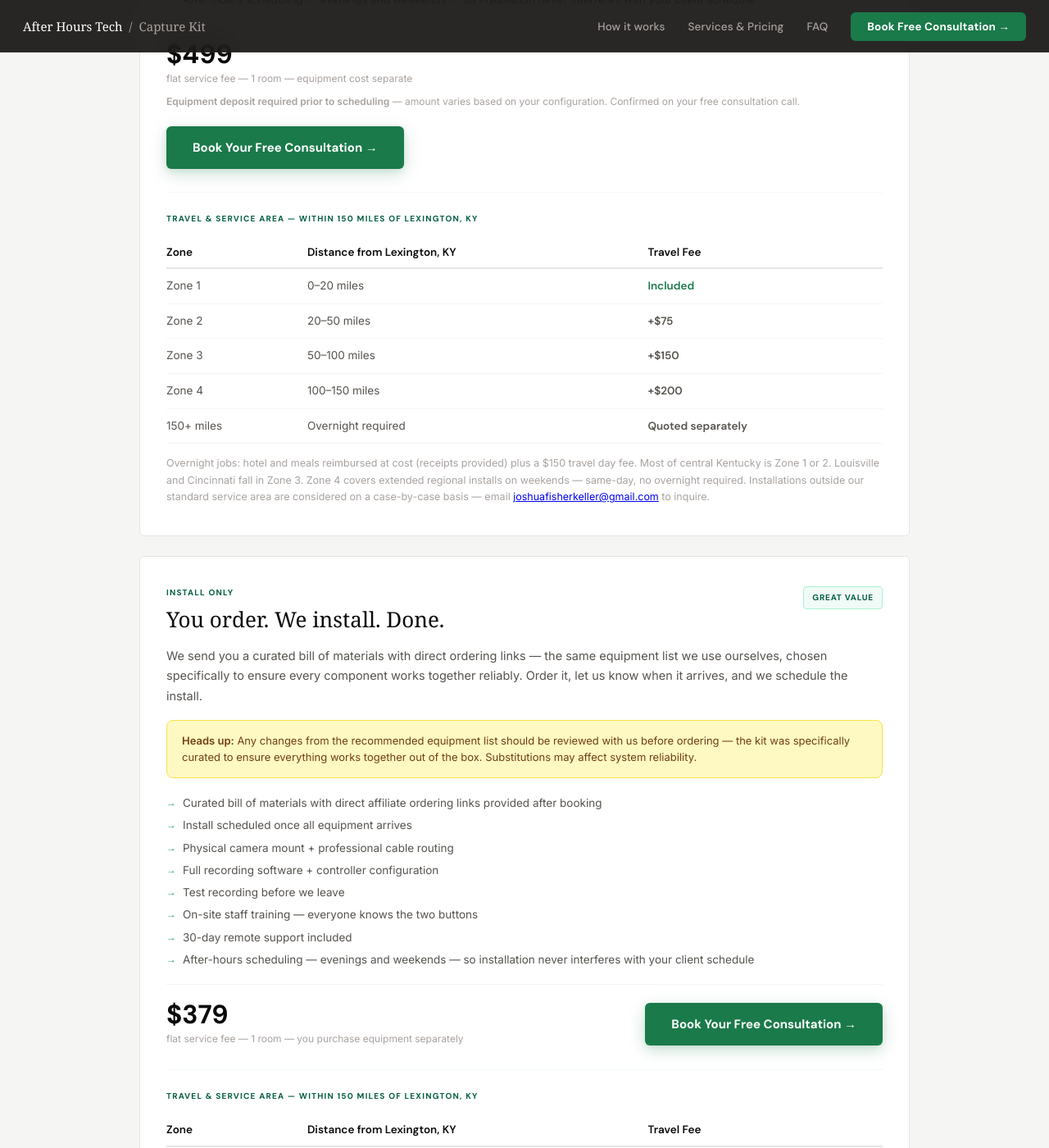
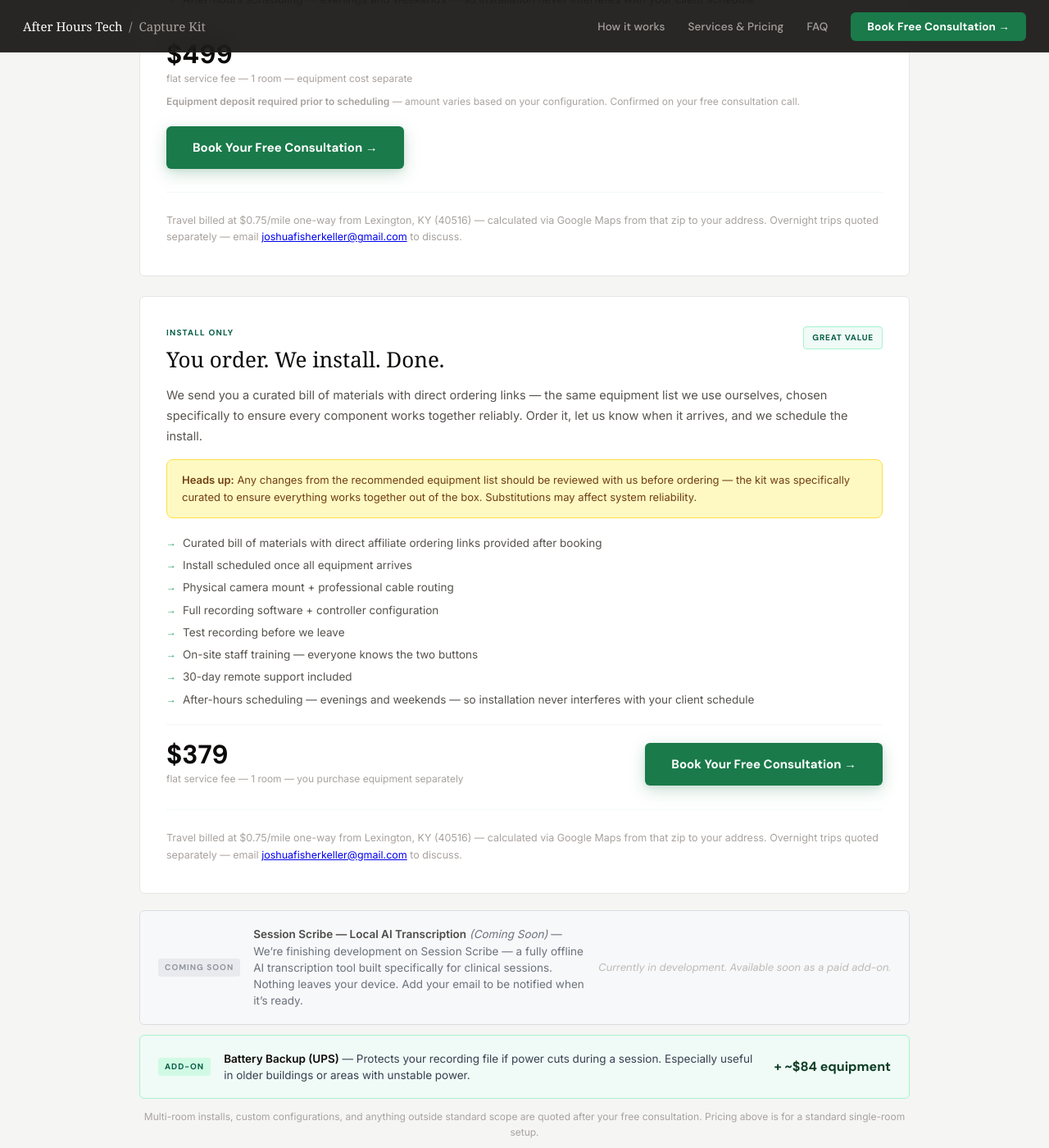
Before and after one commit to joshuafisherkeller/skillsforchildren, a Jekyll site: the page built from tech/capture-kit.html, in a window 1280 px wide and 1400 px high, scrolled down 4641 px. Shown: the whole window at 82% size. Built offline with Jekyll 4.4.1, drawn with Linux system fonts in a browser that asks for light colours; some of the changed text lies outside the part shown.

Commit message:
feat(aht): replace zone tables with flat mileage rate on capture kit page

```diff
--- a/_layouts/capture-kit.html
+++ b/_layouts/capture-kit.html
@@ -380,7 +380,7 @@ layout: null
 <!-- ── AVAILABILITY STRIP ── -->
 <div class="aht-avail">
   <div class="aht-avail-inner">
-    <span><strong>On-Site Install:</strong> Within 150 Miles of Lexington, KY</span>
+    <span><strong>On-Site Install:</strong> Based in Lexington, KY &middot; $0.75/mile travel</span>
     <span class="aht-avail-sep">|</span>
     <span><strong>Evenings &amp; Weekends</strong> &mdash; never disrupts your client schedule</span>
     <span class="aht-avail-sep">|</span>
@@ -576,46 +576,8 @@ layout: null
         <a href="https://cal.com/Fisherkeller" target="_blank" rel="noopener" class="btn-green">Book Your Free Consultation &rarr;</a>
       </div>
 
-      <!-- Travel zone table -->
       <div class="cors-travel-block">
-        <div class="cors-travel-label">Travel &amp; Service Area &mdash; Within 150 Miles of Lexington, KY</div>
-        <table class="cors-travel-table">
-          <thead>
-            <tr>
-              <th>Zone</th>
-              <th>Distance from Lexington, KY</th>
-              <th>Travel Fee</th>
-            </tr>
-          </thead>
-          <tbody>
-            <tr>
-              <td>Zone 1</td>
-              <td>0&ndash;20 miles</td>
-              <td class="cors-travel-fee included">Included</td>
-            </tr>
-            <tr>
-              <td>Zone 2</td>
-              <td>20&ndash;50 miles</td>
-              <td class="cors-travel-fee">+$75</td>
-            </tr>
-            <tr>
-              <td>Zone 3</td>
-              <td>50&ndash;100 miles</td>
-              <td class="cors-travel-fee">+$150</td>
-            </tr>
-            <tr>
-              <td>Zone 4</td>
-              <td>100&ndash;150 miles</td>
-              <td class="cors-travel-fee">+$200</td>
-            </tr>
-            <tr>
-              <td>150+ miles</td>
-              <td>Overnight required</td>
-              <td class="cors-travel-fee">Quoted separately</td>
-            </tr>
-          </tbody>
-        </table>
-        <p class="cors-travel-note">Overnight jobs: hotel and meals reimbursed at cost (receipts provided) plus a $150 travel day fee. Most of central Kentucky is Zone 1 or 2. Louisville and Cincinnati fall in Zone 3. Zone 4 covers extended regional installs on weekends &mdash; same-day, no overnight required. Installations outside our standard service area are considered on a case-by-case basis &mdash; email <a href="mailto:joshuafisherkeller@gmail.com">joshuafisherkeller@gmail.com</a> to inquire.</p>
+        <p class="cors-travel-note">Travel billed at $0.75/mile one-way from Lexington, KY (40516) &mdash; calculated via Google Maps from that zip to your address. Overnight trips quoted separately &mdash; email <a href="mailto:joshuafisherkeller@gmail.com">joshuafisherkeller@gmail.com</a> to discuss.</p>
       </div>
     </div>
 
@@ -650,46 +612,8 @@ layout: null
         <a href="https://cal.com/Fisherkeller" target="_blank" rel="noopener" class="btn-green">Book Your Free Consultation &rarr;</a>
       </div>
 
-      <!-- Travel zone table (same zones apply) -->
       <div class="cors-travel-block">
-        <div class="cors-travel-label">Travel &amp; Service Area &mdash; Within 150 Miles of Lexington, KY</div>
-        <table class="cors-travel-table">
-          <thead>
-            <tr>
-              <th>Zone</th>
-              <th>Distance from Lexington, KY</th>
-              <th>Travel Fee</th>
-            </tr>
-          </thead>
-          <tbody>
-            <tr>
-              <td>Zone 1</td>
-              <td>0&ndash;20 miles</td>
-              <td class="cors-travel-fee included">Included</td>
-            </tr>
-            <tr>
-              <td>Zone 2</td>
-              <td>20&ndash;50 miles</td>
-              <td class="cors-travel-fee">+$75</td>
-            </tr>
-            <tr>
-              <td>Zone 3</td>
-              <td>50&ndash;100 miles</td>
-              <td class="cors-travel-fee">+$150</td>
-            </tr>
-            <tr>
-              <td>Zone 4</td>
-              <td>100&ndash;150 miles</td>
-              <td class="cors-travel-fee">+$200</td>
-            </tr>
-            <tr>
-              <td>150+ miles</td>
-              <td>Overnight required</td>
-              <td class="cors-travel-fee">Quoted separately</td>
-            </tr>
-          </tbody>
-        </table>
-        <p class="cors-travel-note">Overnight jobs: hotel and meals reimbursed at cost (receipts provided) plus a $150 travel day fee. Most of central Kentucky is Zone 1 or 2. Louisville and Cincinnati fall in Zone 3. Zone 4 covers extended regional installs on weekends &mdash; same-day, no overnight required. Installations outside our standard service area are considered on a case-by-case basis &mdash; email <a href="mailto:joshuafisherkeller@gmail.com">joshuafisherkeller@gmail.com</a> to inquire.</p>
+        <p class="cors-travel-note">Travel billed at $0.75/mile one-way from Lexington, KY (40516) &mdash; calculated via Google Maps from that zip to your address. Overnight trips quoted separately &mdash; email <a href="mailto:joshuafisherkeller@gmail.com">joshuafisherkeller@gmail.com</a> to discuss.</p>
       </div>
     </div>
 
```
